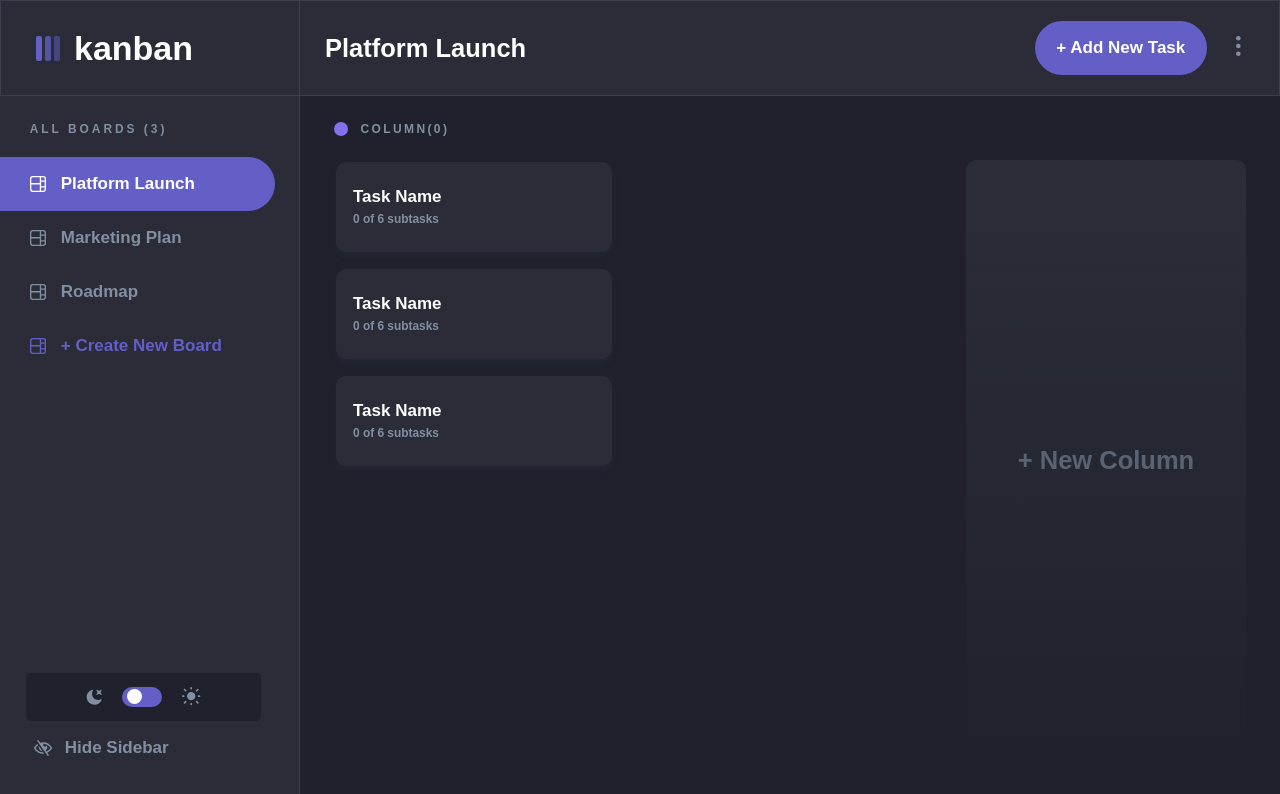
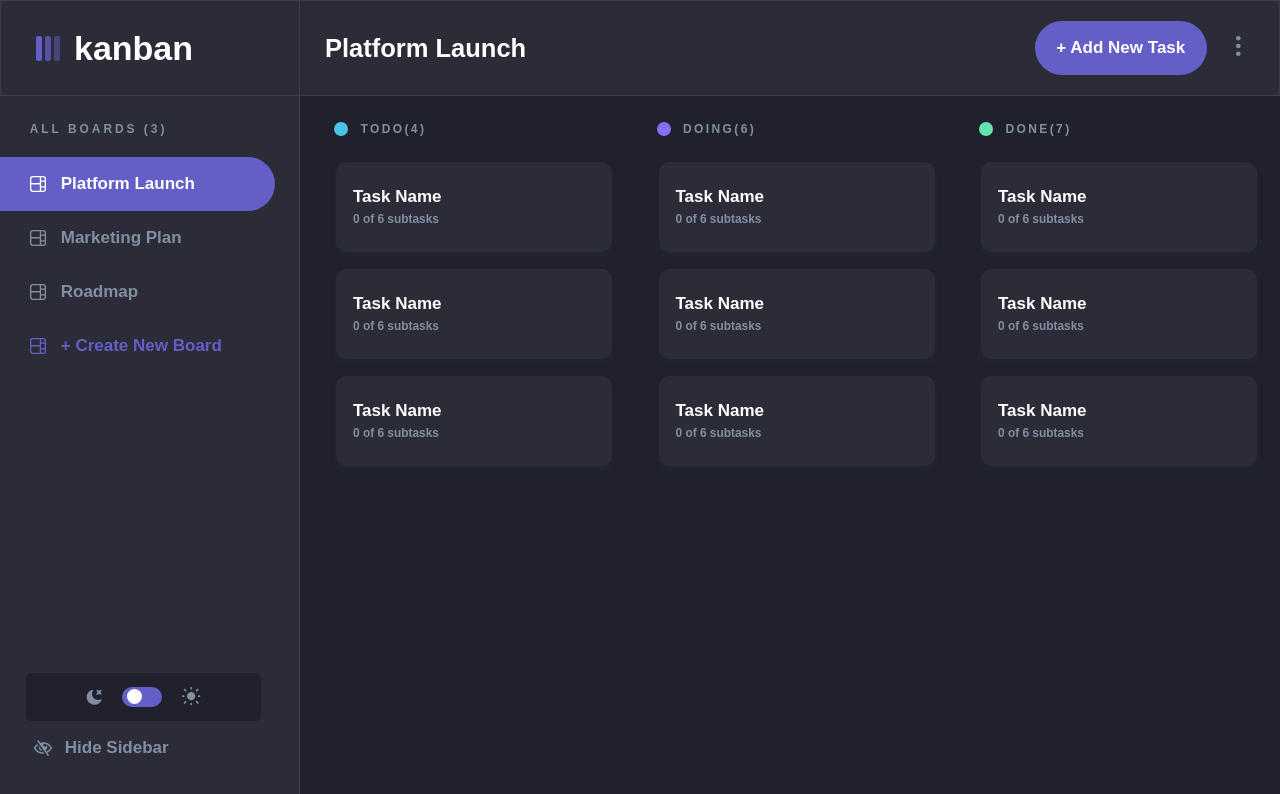
Before and after one commit to AndyGuit/kanban-task-management, a React (Vite) app: page / in a window 1280 px wide. Shown: the top 794 px of the page. Built offline with nearby package versions, Linux system fonts and the light colour scheme.

Commit message:
feat: add columns render based on data

```diff
--- a/src/components/Column/Column.tsx
+++ b/src/components/Column/Column.tsx
@@ -1,12 +1,22 @@
+import { IColumn } from '../../types/dataTypes';
 import Task from '../Task/Task';
 import classes from './Column.module.scss';
 
-const Column = () => {
+interface Props extends IColumn {
+  index: number;
+}
+
+const Column = (props: Props) => {
   return (
     <div className={classes['column']}>
       <div className={`column-title ${classes['column-title']}`}>
-        <span className={`${classes['column-dot']} column-dot--1`}></span>
-        <h4>Column(0)</h4>
+        <span
+          className={`${classes['column-dot']} column-dot--${
+            props.index % 6
+          }`}></span>
+        <h4>
+          {props.name}({props.tasks.length})
+        </h4>
       </div>
       <ul className={`${classes['task-list']}`}>
         <li>
--- a/src/layout/Board/Board.tsx
+++ b/src/layout/Board/Board.tsx
@@ -1,11 +1,19 @@
+import { useSelector } from 'react-redux';
 import Column from '../../components/Column/Column';
 import Button from '../../components/UI/Button';
+import { RootState } from '../../store/index';
+import { IBoard, IColumn } from '../../types/dataTypes';
 import classes from './Board.module.scss';
 
 const Board = () => {
+  const boards = useSelector((state: RootState) => state.data.boards);
+  const [activeBoard] = boards.filter((board: IBoard) => board.isActive);
+
   return (
     <main className={`board ${classes['board']}`}>
-      <Column />
+      {activeBoard.columns.map((col: IColumn, index) => (
+        <Column key={col.id} index={index} {...col} />
+      ))}
       <Button btnStyle="add-column">+ New Column</Button>
     </main>
   );
--- a/src/layout/Header/Header.tsx
+++ b/src/layout/Header/Header.tsx
@@ -2,11 +2,13 @@ import { useSelector } from 'react-redux';
 import HeaderBoardInfo from '../../components/Header/HeaderBoardInfo/HeaderBoardInfo';
 import HeaderLogo from '../../components/Header/HeaderLogo/HeaderLogo';
 import { RootState } from '../../store/index';
+import { IBoard } from '../../types/dataTypes';
 import classes from './Header.module.scss';
 
 const Header = () => {
   const boards = useSelector((state: RootState) => state.data.boards);
-  const activeBoardName = boards.filter(board => board.isActive)[0].name;
+  const activeBoardName = boards.filter((board: IBoard) => board.isActive)[0]
+    .name;
 
   return (
     <header className={`header ${classes.header}`}>
```
